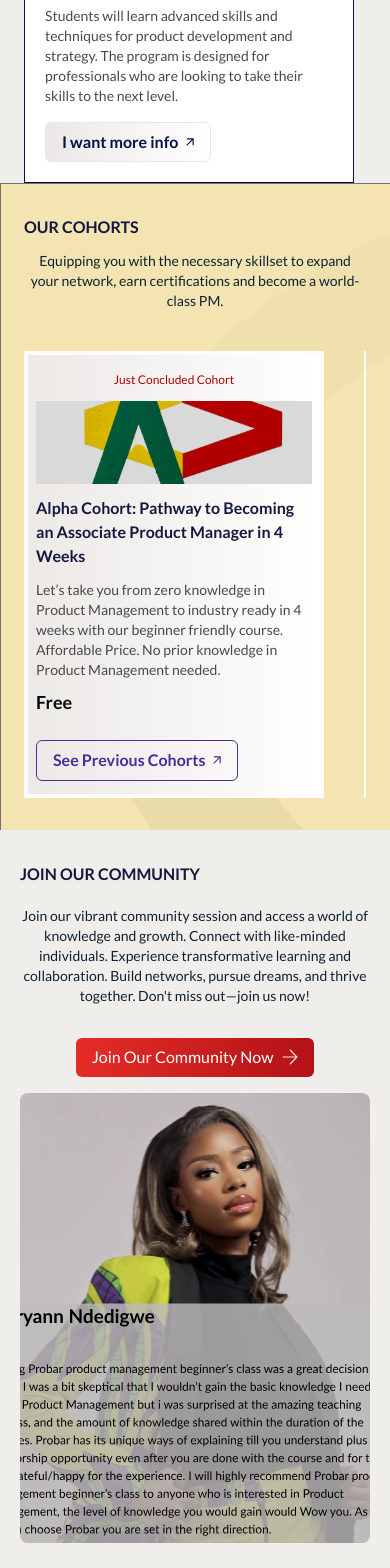
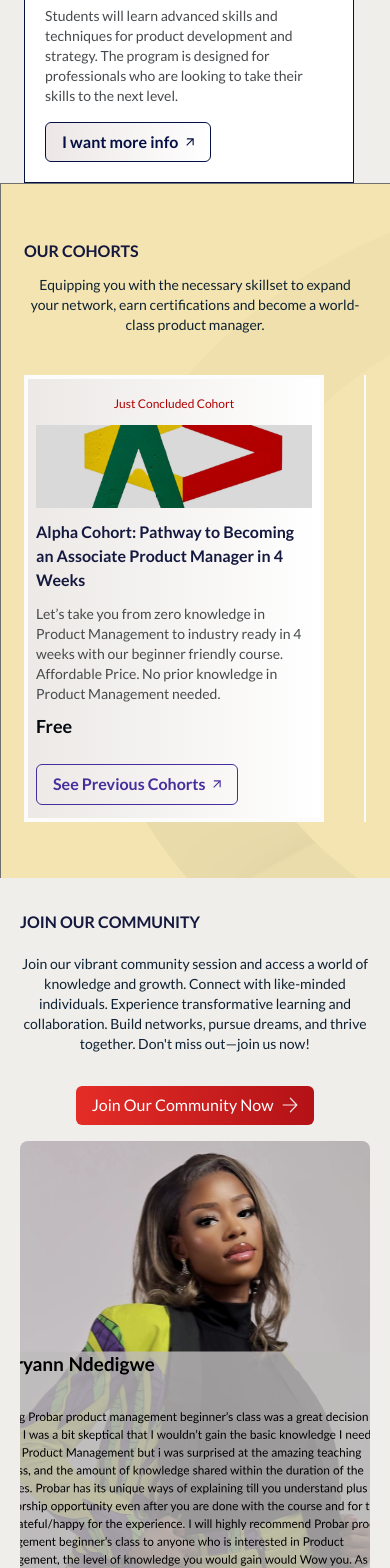
Before and after one commit to Muashef/Probar, a React (Vite) app: page / in a window 390 px wide. Shown: the part 1840-3408 px from the top of the page. Built offline with nearby package versions, Linux system fonts and the light colour scheme.

Commit message:
some fixes fixed

```diff
--- a/src/components/Cohorts/Cohorts.jsx
+++ b/src/components/Cohorts/Cohorts.jsx
@@ -10,11 +10,11 @@ import cube from '../../assets/svg/cube.svg';
 const Cohorts = () => {
   return (
     <div className='cohort w-full h-full px-6 lg:px-14 '>
-       <div className='py-8 lg:py-16'>
+       <div className='py-14 lg:py-16'>
             <h3 className='text-black-500 text-base lg:text-2xl uppercase'>Our Cohorts</h3>
             <div className='w-[329px] lg:w-[648px] mx-auto text-center mt-3'>
                 <p className='text-sm lg:text-xl text-[#0E2132]'>
-                Equipping you with the necessary skillset to expand your network, earn certifications and become a world-class PM.
+                Equipping you with the necessary skillset to expand your network, earn certifications and become a world-class product manager.
                 </p>
             </div>
             <div className='w-full flex gap-10 overflow-x-scroll custom-scrollbar mt-10'>
--- a/src/components/Community/Community.jsx
+++ b/src/components/Community/Community.jsx
@@ -72,7 +72,7 @@ const Community = () => {
 
 
   return (
-        <div className='w-full h-max lg:h-screen flex flex-col px-5 lg:px-14 pt-8 lg:pt-14 pb-16 bg-[#F0EEEB]'>
+        <div className='w-full h-max lg:h-screen flex flex-col px-5 lg:px-14 pt-8 lg:pt-8 bg-[#F0EEEB]'>
             <h3 className='text-black-500 text-base lg:text-2xl uppercase mb-5 lg:mb-0'>JOIN OUR Community</h3>
             <div className='w-full h-max lg:h-comm flex flex-col md:flex-row items-center mx-auto justify-between gap-4'>
                 <div className='w-full lg:w-[529px] mx-auto'>
--- a/src/components/Programs/Program.jsx
+++ b/src/components/Programs/Program.jsx
@@ -42,7 +42,7 @@ const Program = () => {
                 </div>
                 <h2 className='text-black-600 text-base lg:text-[32px] lg:leading-10 mt-3'>Elevate your Expertise in Product Management in 8 weeks</h2>
                 <p className='text-[#474A4D] font-normal text-sm lg:text-xl mt-3'>Students will learn advanced skills and techniques for product development and strategy. The program is designed for professionals who are looking to take their skills to the next level.</p>
-                <button className='flex items-center gap-2 mt-4 w-[fit-content] py-[0.4475rem] px-4 text-[#041043] text-base bg-icony border border-[#041043]-400 font-bold rounded-md md:py-[11px] md:px-3 hover:scale-105 hover:text-xl transform transition-all duration-700'>
+                <button className='flex items-center gap-2 mt-4 w-[fit-content] py-[0.4475rem] px-4 text-[#041043] text-base bg-icony border border-[#041043] font-bold rounded-md md:py-[11px] md:px-3 hover:scale-105 hover:text-xl transform transition-all duration-700'>
                     <span>I want more info</span>
                     <img src={gArrow} className='h-2' alt="outward-arrow" />
                 </button>
--- a/src/components/Story/Story.jsx
+++ b/src/components/Story/Story.jsx
@@ -7,8 +7,8 @@ const Story = () => {
   return (
     <div className='w-full h-max lg:h-screen px-3 md:px-14 py-16 lg:py-32 mx-auto bg-[#F0EEEB]'>
         <div className=''>
-            <span className='absolute top-[510px] lg:top-[850px] right-10 bg-[#F0EEEB] h-[4.3125rem] lg:h-[12.9375rem] w-[9.875rem] px-0 z-10'></span>
-             <span className='bg-[#EA323F] absolute top-[480px] lg:top-[810px] right-0 h-[4.3125rem] lg:h-[12.9375rem] w-[5.25rem] lg:w-[6.875rem] px-0 -z-100'></span>
+            <span className='absolute top-[485px] lg:top-[860px] right-10 bg-[#F0EEEB] h-[4.3125rem] lg:h-[12.9375rem] w-[9.875rem] px-0 z-10'></span>
+             <span className='bg-[#EA323F] absolute top-[460px] lg:top-[820px] right-0 h-[4.3125rem] lg:h-[12.9375rem] w-[5.25rem] lg:w-[6.875rem] px-0 -z-100'></span>
             <h3 className='text-black-500 text-base lg:text-2xl uppercase mb-4 lg'>Our Story</h3>
         </div>
         <div className='w-full flex flex-col md:flex-row items-center gap-4 '>
--- a/tailwind.config.js
+++ b/tailwind.config.js
@@ -27,7 +27,7 @@ export default {
           "linear-gradient(90deg, #000C40, #607D8B)",
       },
       spacing: {
-        comm: "calc(100vh - 9.5rem)",
+        comm: "calc(100vh - 5.5rem)",
       },
     },
   },
```
